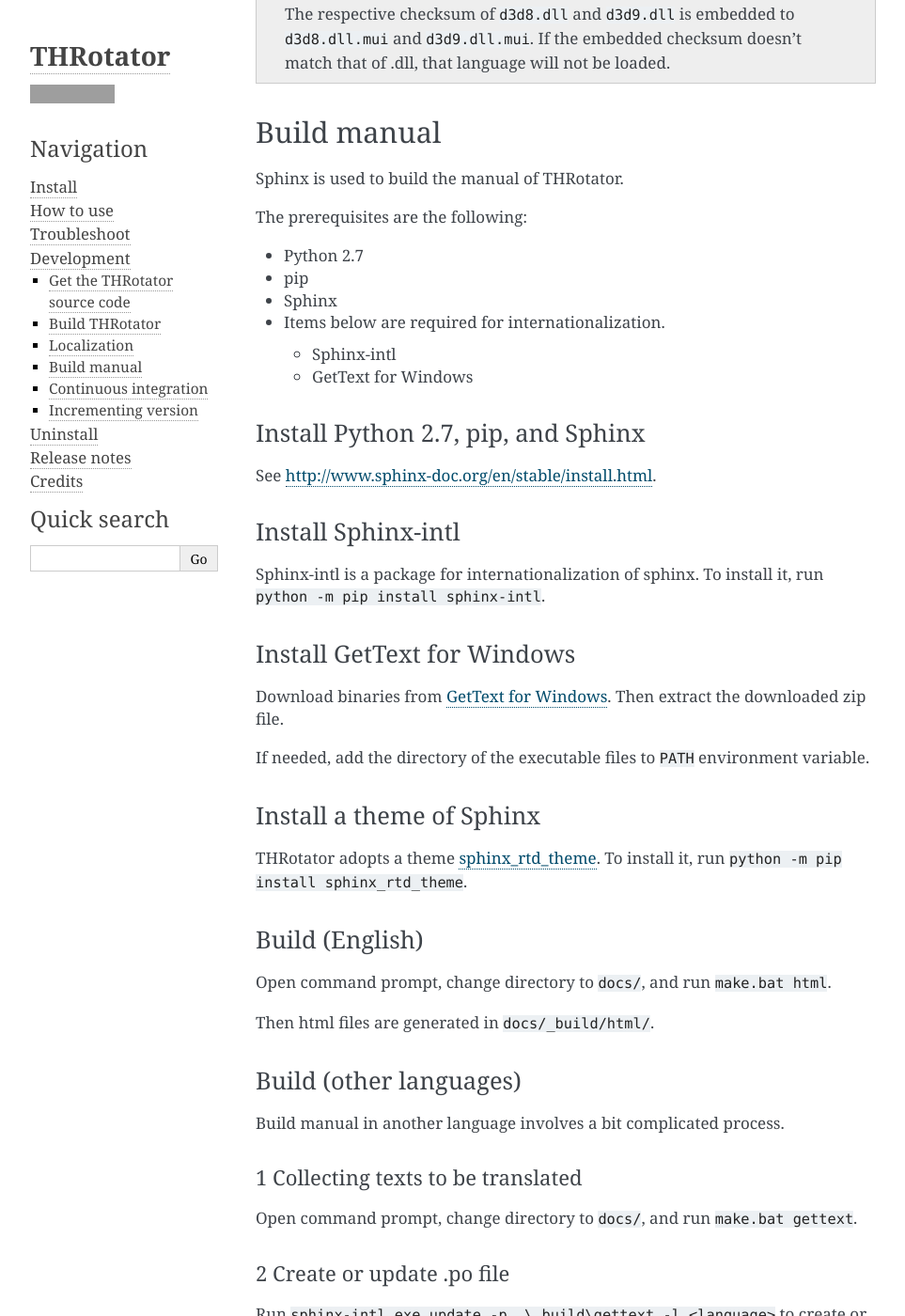
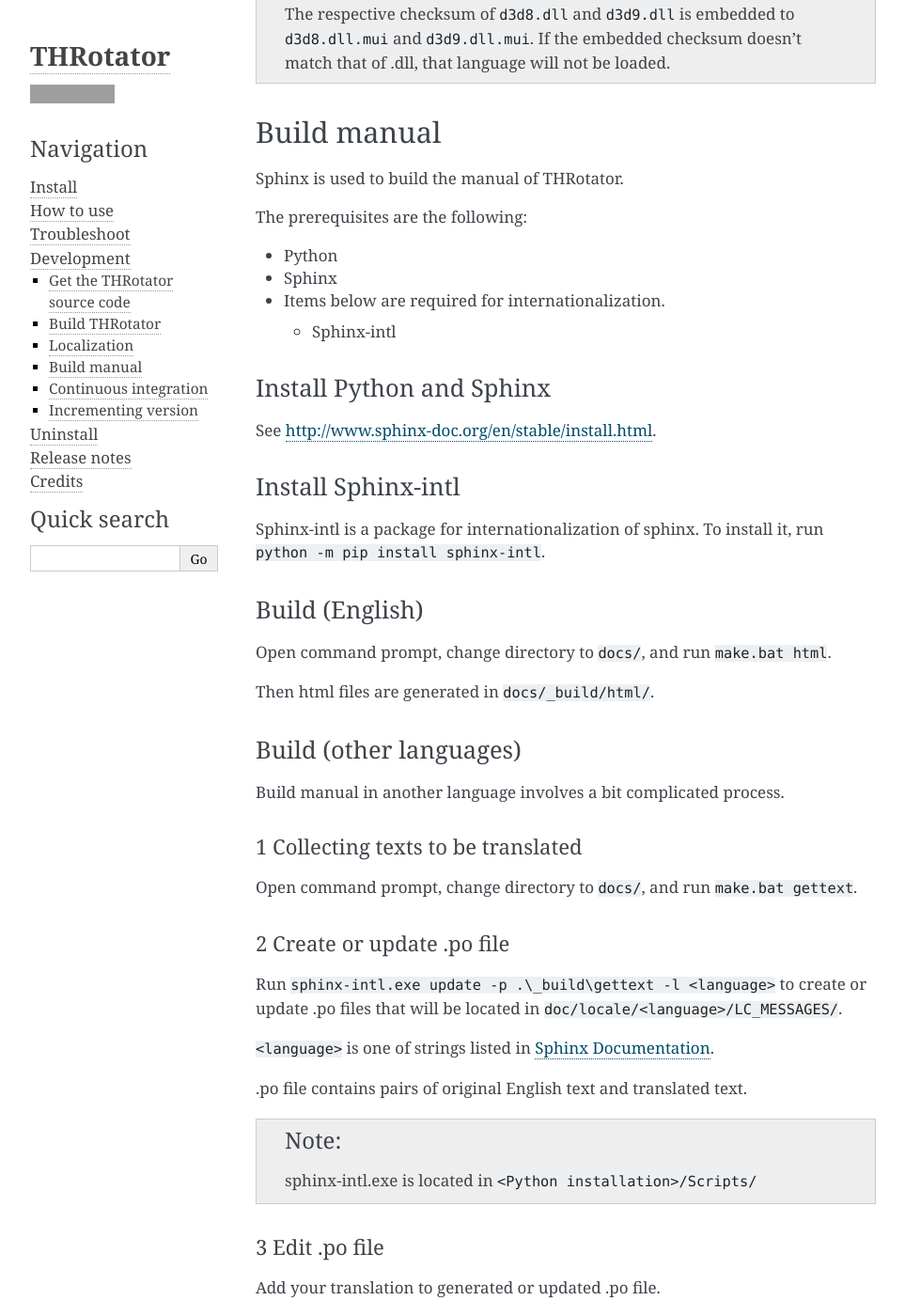
Before and after one commit to massanoori/THRotator-manual, a Sphinx documentation site: the page built from docs/pages/development.rst, in a window 1280 px wide and 1400 px high, scrolled down 4732 px. Shown: the whole window at 94% size, without its empty margins (148-1111 px from the left). Built offline with Sphinx 7.4.7, drawn with Linux system fonts in a browser that asks for light colours; some of the changed text lies outside the part shown; grey boxes are pictures that could not be loaded.

Commit message:
Update development instructions for manual
* Based on using Python 3
* By using latest versions, several steps can be omitted

```diff
--- a/docs/pages/development.rst
+++ b/docs/pages/development.rst
@@ -192,16 +192,14 @@
 
 The prerequisites are the following:
 
-* Python 2.7
-* pip
+* Python
 * Sphinx
 * Items below are required for internationalization.
 
   * Sphinx-intl
-  * GetText for Windows
 
-Install Python 2.7, pip, and Sphinx
------------------------------------
+Install Python and Sphinx
+--------------------------
 
 See `<http://www.sphinx-doc.org/en/stable/install.html>`_.
 
@@ -211,20 +209,6 @@
 Sphinx-intl is a package for internationalization of sphinx.
 To install it, run ``python -m pip install sphinx-intl``.
 
-Install GetText for Windows
----------------------------
-
-Download binaries from `GetText for Windows <http://gnuwin32.sourceforge.net/packages/gettext.htm>`_.
-Then extract the downloaded zip file.
-
-If needed, add the directory of the executable files to ``PATH`` environment variable.
-
-
-Install a theme of Sphinx
-------------------------------
-
-THRotator adopts a theme `sphinx_rtd_theme <https://github.com/rtfd/sphinx_rtd_theme>`_.
-To install it, run ``python -m pip install sphinx_rtd_theme``.
 
 Build (English)
 ---------------
@@ -277,13 +261,7 @@
     "``docs-source/<言語>/make.bat html`` を実行してください。"
 
 
-4 Compile .po file to .mo file
-^^^^^^^^^^^^^^^^^^^^^^^^^^^^^^
-
-Run ``msgfmt.exe <path to .po> -o locale\<language>\LC_MESSAGES\<filename of .po without extension>``.
-
-
-5 Build
+4 Build
 ^^^^^^^
 
 Before actual build, run ``set SPHINXOPTS=-D language=<language>``
```
Also changed, not shown: 1 other file.
